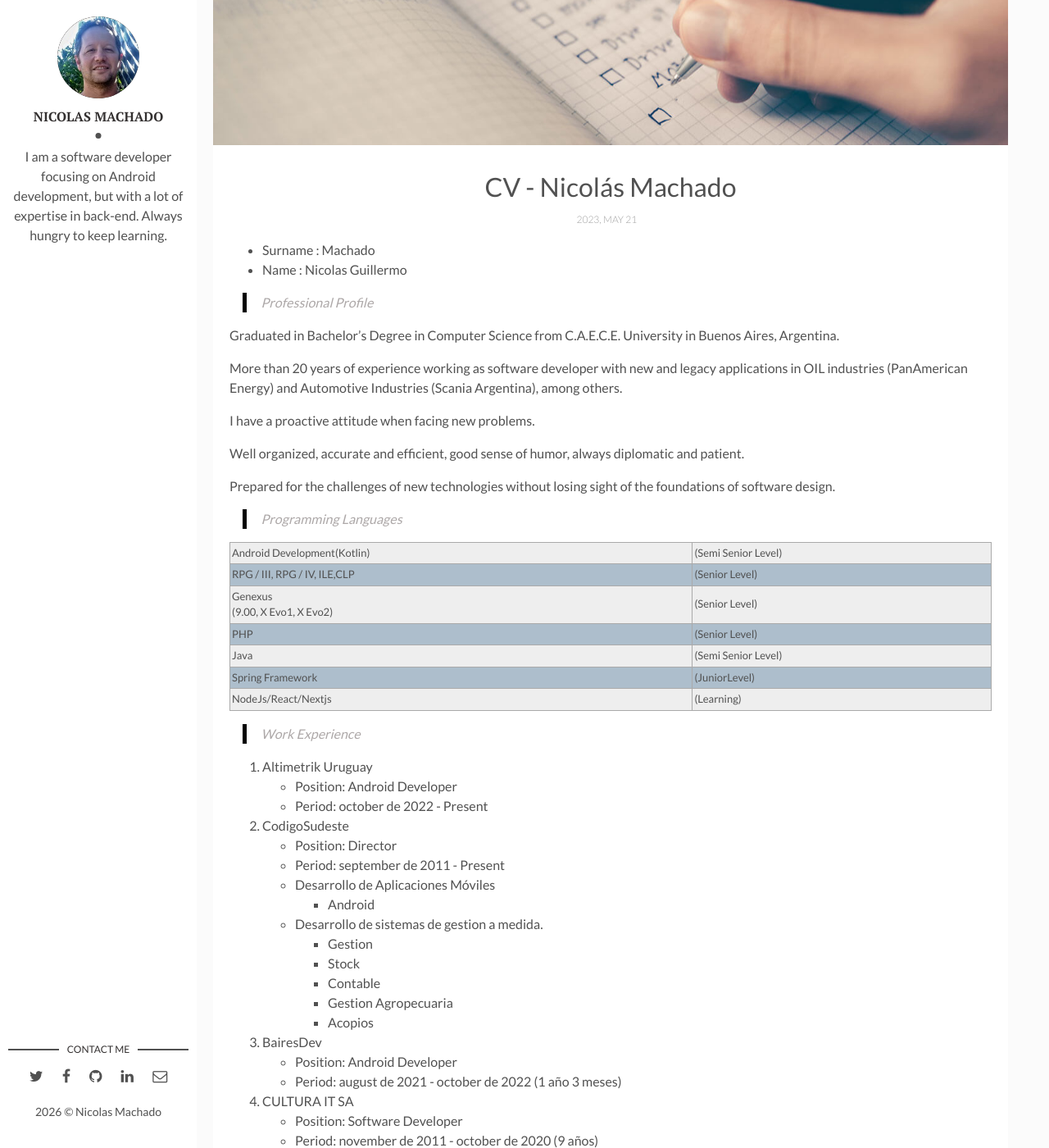
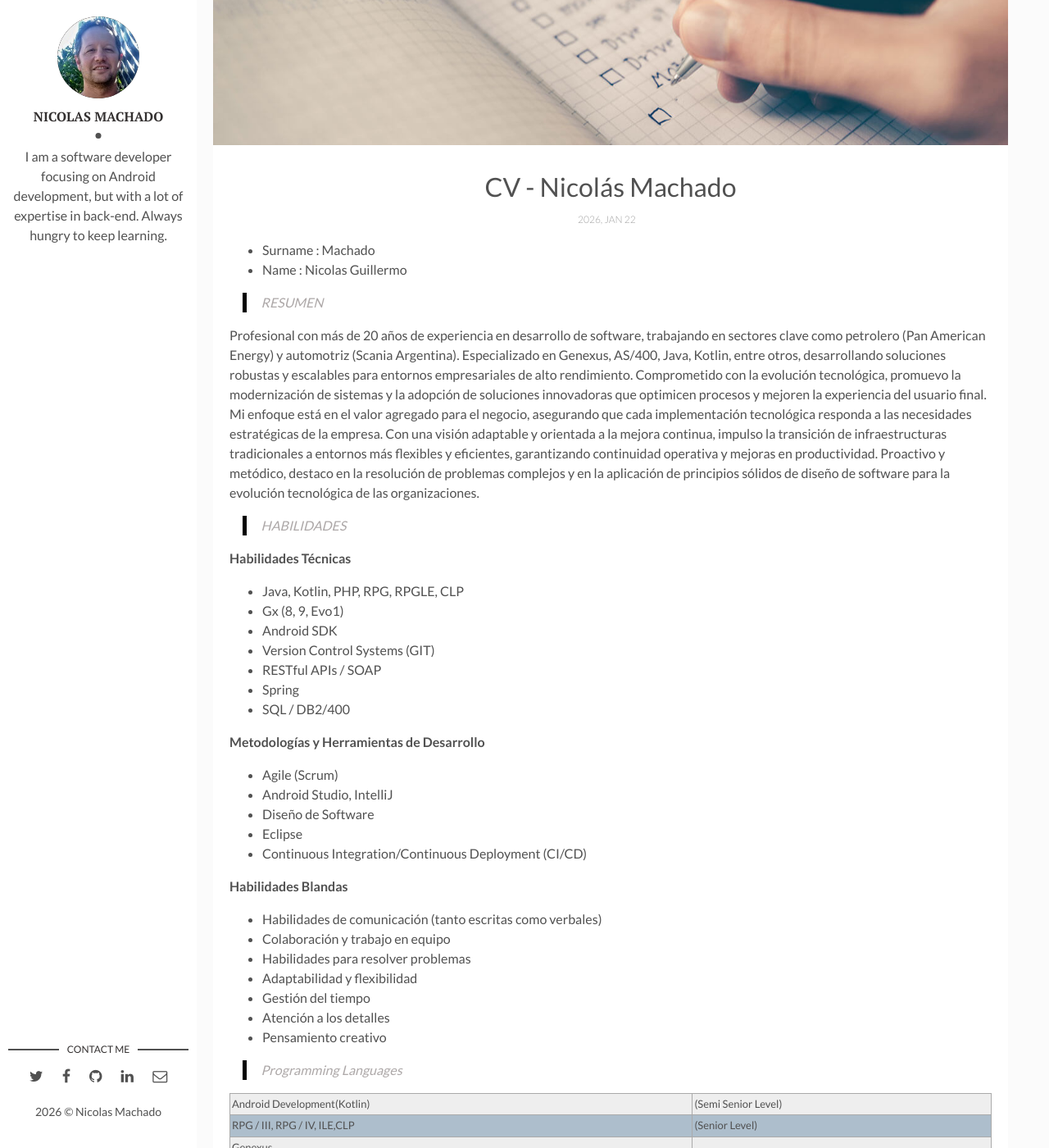
Before and after one commit to NicoMachado/nicomachado.github.io, a Jekyll site: the page built from _posts/2021-07-09-CV.md, in a window 1280 px wide and 1400 px high, scrolled down 343 px. Shown: the whole window at 82% size. Built offline with Jekyll 4.4.1, drawn with Linux system fonts in a browser that asks for light colours; some of the changed text lies outside the part shown.

Commit message:
feat: Add English translation of CV
This commit introduces an English version of the CV, located at _posts/2026-01-22-CV-en.md. The new file contains a full translation of the updated Spanish CV, making the content accessible to a wider audience.

Additionally, this commit restores the "Programming Languages" section to the Spanish CV, which was inadvertently removed in a previous step.

```diff
--- a/_posts/2021-07-09-CV.md
+++ b/_posts/2021-07-09-CV.md
@@ -1,7 +1,7 @@
 ---
 layout: post
 title: CV - Nicolás Machado
-date: 2023-05-22 00:00:00 +0300
+date: 2026-01-22 00:00:00 +0000
 description: Curriculum Vitae.
 img: software.jpg # Add image post (optional)
 tags: [Programming, CV] # add tag
@@ -11,19 +11,39 @@ tags: [Programming, CV] # add tag
 * Name  : Nicolas Guillermo
 
 
-> Professional Profile
+> RESUMEN
 
-Graduated in Bachelor’s Degree in Computer Science from C.A.E.C.E. University in Buenos Aires, Argentina.
+Profesional con más de 20 años de experiencia en desarrollo de software, trabajando en sectores clave como petrolero (Pan American Energy) y automotriz (Scania Argentina). Especializado en Genexus, AS/400, Java, Kotlin, entre otros, desarrollando soluciones robustas y escalables para entornos empresariales de alto rendimiento. Comprometido con la evolución tecnológica, promuevo la modernización de sistemas y la adopción de soluciones innovadoras que optimicen procesos y mejoren la experiencia del usuario final.
+Mi enfoque está en el valor agregado para el negocio, asegurando que cada implementación tecnológica responda a las necesidades estratégicas de la empresa.
+Con una visión adaptable y orientada a la mejora continua, impulso la transición de infraestructuras tradicionales a entornos más flexibles y eficientes, garantizando continuidad operativa y mejoras en productividad.
+Proactivo y metódico, destaco en la resolución de problemas complejos y en la aplicación de principios sólidos de diseño de software para la evolución tecnológica de las organizaciones.
 
-More than 20 years of experience working as software developer with new and legacy applications in OIL industries (PanAmerican Energy) and Automotive Industries (Scania Argentina), among others.
+> HABILIDADES
 
-I have a proactive attitude when facing new problems.
+**Habilidades Técnicas**
+- Java, Kotlin, PHP, RPG, RPGLE, CLP
+- Gx (8, 9, Evo1)
+- Android SDK
+- Version Control Systems (GIT)
+- RESTful APIs / SOAP
+- Spring
+- SQL / DB2/400
 
-Well organized, accurate and efficient, good sense of humor, always diplomatic and patient.
+**Metodologías y Herramientas de Desarrollo**
+- Agile (Scrum)
+- Android Studio, IntelliJ
+- Diseño de Software
+- Eclipse
+- Continuous Integration/Continuous Deployment (CI/CD)
 
-Prepared for the challenges of new technologies without losing sight of the foundations of software design.
-
-
+**Habilidades Blandas**
+- Habilidades de comunicación (tanto escritas como verbales)
+- Colaboración y trabajo en equipo
+- Habilidades para resolver problemas
+- Adaptabilidad y flexibilidad
+- Gestión del tiempo
+- Atención a los detalles
+- Pensamiento creativo
 
 > Programming Languages
 
@@ -37,11 +57,44 @@ Prepared for the challenges of new technologies without losing sight of the foun
 
 > Work Experience
 
-1. Altimetrik Uruguay
+1. **Banco Industrial**
+   - Position: GENEXUS ENGINEER
+   - Period: Abril 2054 – Actualidad
+   - Analisis y desarrollo de interfaces para Bind24
+   - Mantenimiento de Módulos customizados de BANTOTAL.
+   - Integro la Celula API para dar soporte a las necesitades del Banco.
+   - Mantenimiento y desarrollo de programas en AS/400
+
+2. **Globant**
+   - Position: ANDROID ENGINEER
+   - Period: Noviembre 2024 – Marzo 2025
+   - Integro el equipo DLCM Sustainment para Disney Corp, junto con desarrolladores Android y iOS
+   - Realizo mantenimiento y monitoreo de la aplicación q usan los pasajeros durante su estadía en el crucero.
+   - Utilizo diariamente herramientas como GrapHellohana, New Relic, Jira, etc, para el monitoreo y gestión de la aplicación
+
+3. **Avalith**
+   - Position: ANDROID ENGINEER
+   - Period: Abril 2024 – Octubre 2024
+   - Ingeniero de Android, en PlaySistemico (MODO)
+   - Responsable de desarrollo del SDK que sera el módulo de transferencia entre usuarios. Usando últimos estándares de diseño y programación como MVVM, Clean Architecture, inyección de dependencias, entro otros.
+   - Alcanzando con esto altos estándares de calidad, eficiencia, escalabilidad y mantenibilidad del código. Las tecnologías usadas son Kotlin, Koin, Retrofit, Room, Jetpack Compose.
+
+4. **Go Geek Force LLC, Remoto (EEUU)**
+   - Position: ANDROID ENGINEER
+   - Period: Agosto 2023 - Febrero 2024
+   - Como ingeniero de Android, soy responsable de desarrollar y mantener aplicaciones de Android, garantizando su funcionalidad, rendimiento y usabilidad en dispositivos móviles que ejecutan el sistema operativo Android.
+   - Desarrollé una aplicación de contenido para creadores usando Kotlin, usando Jetpack Compose, aumentando la participación de los usuarios en un 30%.
+   - Implementé el paradigma Clean Architecture, módulos de la app, MVVM e inyección de dependencia con Koin, reduciendo la complejidad del código.
+   - Se priorizaron funciones basadas en los comentarios de los usuarios, lo que aumenta las calificaciones de las aplicaciones.
+   - Realicé revisiones de código, lo que redujo los errores reportados en un 20 %.
+   - Implementé pruebas automatizadas, usando Mokk, reduciendo los problemas de regresión en un 30%.
+   - Asesoré a desarrolladores junior, mejorando la eficiencia de la codificación.
+
+5. **Altimetrik Uruguay**
    - Position: Android Developer
-   - Period: october de 2022 - Present
+   - Period: Octubre de 2022 - Julio de 2023
 
-2. CodigoSudeste
+6. **CodigoSudeste**
    - Position: Director
    - Period: september de 2011 - Present
    - Desarrollo de Aplicaciones Móviles
@@ -53,11 +106,11 @@ Prepared for the challenges of new technologies without losing sight of the foun
      - Gestion Agropecuaria
      - Acopios
 
-3. BairesDev
+7. **BairesDev**
    - Position: Android Developer
    - Period: august de 2021 - october de 2022 (1 año 3 meses)
 
-4. CULTURA IT SA
+8. **CULTURA IT SA**
    - Position: Software Developer
    - Period: november de 2011 - october de 2020 (9 años)
    - Necochea, Buenos Aires
```
Also changed, not shown: _posts/2026-01-22-CV-en.md (added, +113 -0 lines).
